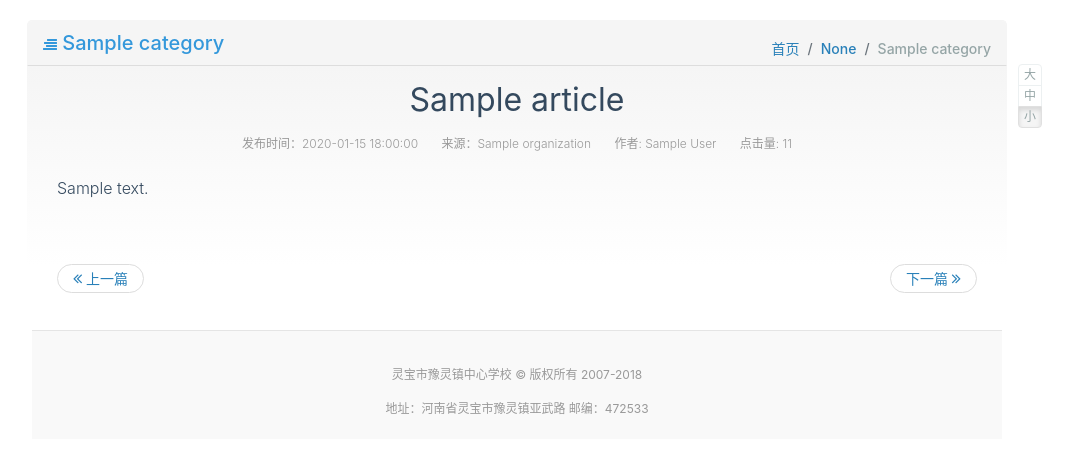
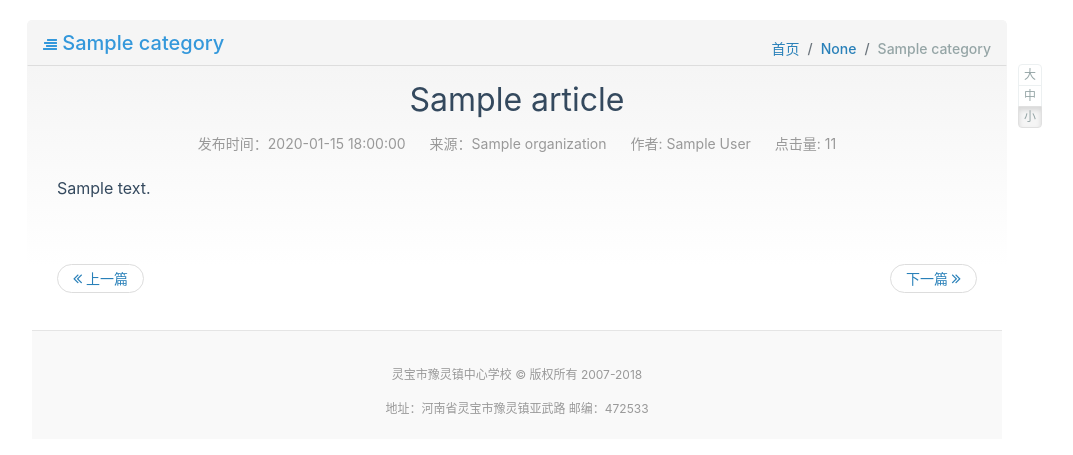
Before and after one commit to gorywong/lbyledu, a Django app: page /article/2020/1/15/1 in a window 1280 px wide. Shown: the part 211-666 px from the top of the page, without its empty margins (123-1196 px from the left). Run offline with Django 3.2, Linux system fonts and the light colour scheme; tables that the repository leaves empty hold one stand-in row (Sample ...); some libraries are stand-ins or nearby versions.

```diff
--- a/static/css/content.css
+++ b/static/css/content.css
@@ -7,7 +7,7 @@
 	z-index: 1;
 	font-size: 1em;
 	line-height: 150%;
-	font-weight: 300;
+	font-weight: 400;
 }
 
 .main-content-body.font-size-md .content-page {
@@ -26,7 +26,7 @@
 .content-page-date {
 	color: #999;
 	text-align: center;
-	font-size: 12px;
+	font-size: 14px;
 	padding: 5px;
 	margin-bottom: 15px;
 }
--- a/static/css/index.css
+++ b/static/css/index.css
@@ -302,7 +302,7 @@
 .panel-more {
     font-size: 12px;
     line-height: 17px;
-    font-weight: 300;
+    font-weight: 400;
 }
 
 .panel-item {
```
